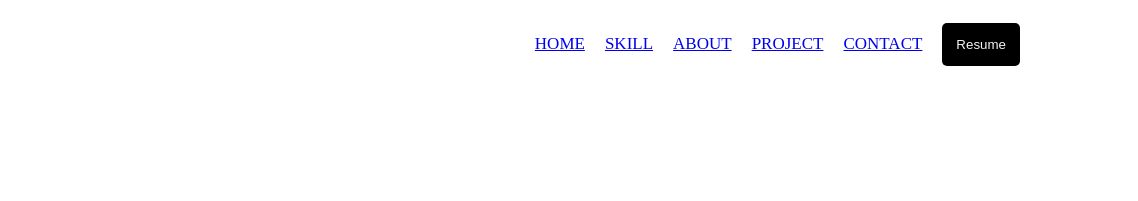
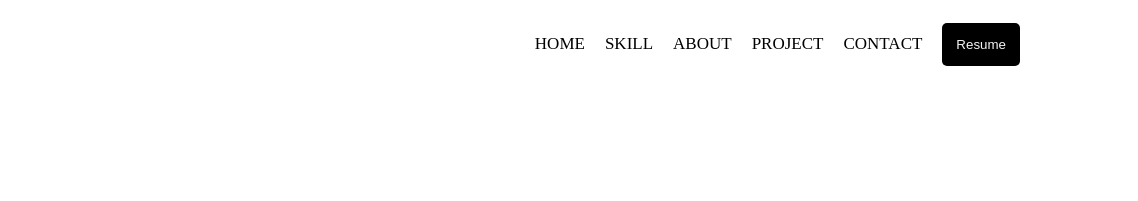
Before and after one commit to zayedahamed77-art/portfolio, a plain HTML site: page index.html in a window 1280 px wide. Shown: the top 201 px of the page, 142-1280 px from the left. Drawn offline with nearby package versions, Linux system fonts and the light colour scheme.

Commit message:
nav bar textdecoration

```diff
--- a/portfolio.css
+++ b/portfolio.css
@@ -1,14 +1,6 @@
-/* * {
-    margin: 0px;
-    padding: 0px;
-    box-sizing: border-box;
-}
 
-a {
-    text-decoration: none;
-}
 
-/* ── NAVBAR ── */
+
 .logo img {
     width: 50px;
     margin-left: 70px;
@@ -34,6 +26,10 @@ a {
     align-items: center;
     margin-right: 100px;
 }
+.str .nav a {
+    color: black;
+    text-decoration: none;
+}
 
 button {
     background-color: black;
@@ -44,7 +40,6 @@ button {
     border: none;
 }
 
-/* ── HERO (section 1) ── */
 .aa {
     display: flex;
     align-items: center;
@@ -67,14 +62,12 @@ button {
     padding-right: 150px;
 }
 
-/* ── SOCIAL ICONS ── */
 .fa-instagram,
 .fa-github,
 .fa-linkedin {
     color: black;
 }
 
-/* ── SKILLS (section 2) ── */
 .sec2 {
     background-color: black;
     color: white;
@@ -106,7 +99,7 @@ button {
     color: black;
 }
 
-/* ── PROJECTS (section 3 grid) ── */
+
 .za {
     display: grid;
     grid-template-columns: 1fr 1fr;
@@ -131,13 +124,13 @@ button {
     width: 500px;
 }
 
-/* ── SECTION 4 ── */
+
 .sec4 {
     background-color: black;
     color: white;
 }
 
-/* ── CONTACT / SEC3 ── */
+
 .pro {
     text-align: center;
     padding-top: 20px;
@@ -206,11 +199,7 @@ button {
     padding-left: 700px;
 } */
 
-/* ════════════════════════════════════════
-   RESPONSIVE BREAKPOINTS
-════════════════════════════════════════ */
 
-/* ── Large tablets / small laptops (≤ 1200px) ── */
 @media (max-width: 1200px) {
     .aa {
         padding: 40px 80px;
@@ -242,9 +231,9 @@ button {
     }
 }
 
-/* ── Tablets (≤ 900px) ── */
+
 @media (max-width: 900px) {
-    /* Navbar */
+
     .logo img {
         margin-left: 20px;
     }
@@ -255,7 +244,7 @@ button {
         font-size: 14px;
     }
 
-    /* Hero */
+
     .aa {
         flex-direction: column;
         align-items: center;
@@ -279,12 +268,12 @@ button {
         padding-top: 30px;
     }
 
-    /* Skills */
+
     .myskill {
         padding-top: 50px;
     }
 
-    /* Projects grid */
+
     .za {
         grid-template-columns: 1fr;
         gap: 20px;
@@ -307,7 +296,6 @@ button {
         width: 100%;
     }
 
-    /* Sec3 */
     .sec3 {
         grid-template-columns: 1fr;
         padding: 80px 30px;
@@ -322,7 +310,7 @@ button {
         max-width: 100%;
     }
 
-    /* Contact cards */
+
     .ll {
         flex-direction: column;
         gap: 40px;
@@ -340,9 +328,8 @@ button {
     }
 }
 
-/* ── Mobile (≤ 600px) ── */
 @media (max-width: 600px) {
-    /* Navbar: collapse nav links or wrap */
+
     .str {
         flex-wrap: wrap;
         height: auto;
@@ -368,7 +355,7 @@ button {
         font-size: 13px;
     }
 
-    /* Hero */
+
     .aa {
         padding: 30px 16px;
     }
@@ -381,7 +368,7 @@ button {
         width: 95%;
     }
 
-    /* Skills */
+
     .sec2 {
         min-height: unset;
         padding: 40px 16px;
@@ -403,12 +390,12 @@ button {
         font-size: 12px;
     }
 
-    /* Projects */
+
     .za img {
         padding-top: 10px;
     }
 
-    /* Sec3 */
+
     .sec3 {
         padding: 50px 16px;
     }
@@ -418,7 +405,6 @@ button {
         border-radius: 16px;
     }
 
-    /* Contact cards */
     .ll {
         padding: 50px 16px;
     }
```
